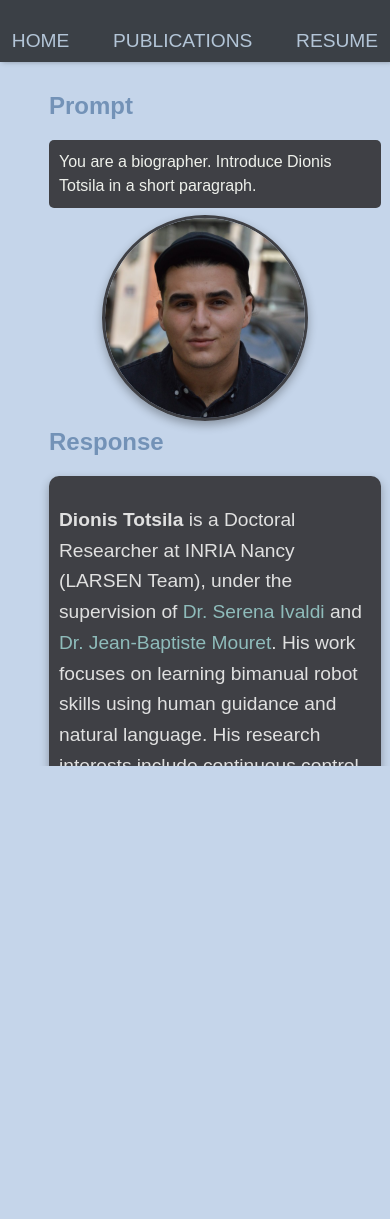
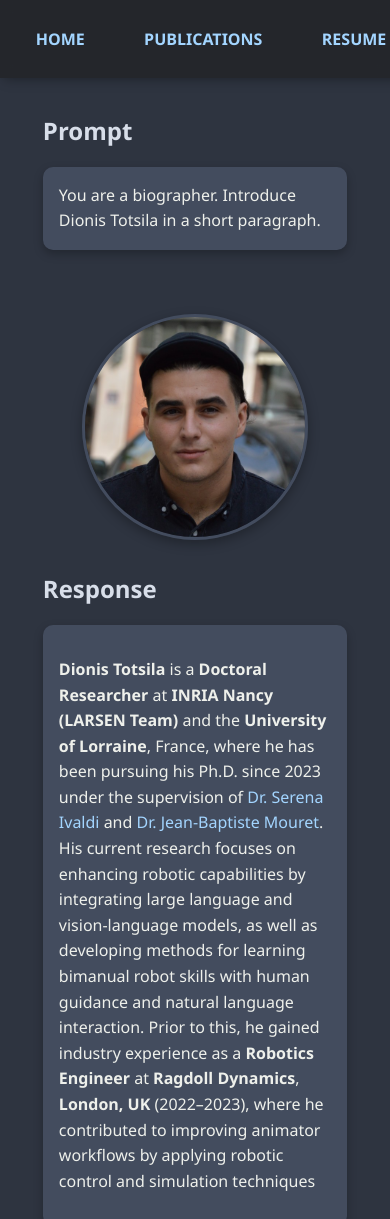
Before and after one commit to dtotsila/dtotsila.github.io, a plain HTML site: page index.html in a window 390 px wide. Shown: the top 1219 px of the page. Before the commit the page ends 844 px from the top, so only its background shows below. Drawn offline with nearby package versions, Linux system fonts and the light colour scheme.

Commit message:
niccceee ssstyleeee

```diff
--- a/css/socials.css
+++ b/css/socials.css
@@ -21,7 +21,7 @@
     vertical-align: middle;
     line-height: 100%;
     margin: 10%;
-    color: #cc5803;
+    color: #ebcb8b;
     /* border-radius: 10px; */
 }
 
--- a/css/style.css
+++ b/css/style.css
@@ -1,14 +1,12 @@
 /* General Styles */
 body {
-    font-family: 'Arial', sans-serif;
-    background-color: #c5d5ea;
+    font-family: 'Segoe UI', 'Arial', sans-serif;
+    background-color: #2E3440;
     color: #D8DEE9;
     margin: 0;
     padding: 0;
     display: flex;
-    height: 100vh;
-    justify-content: center;
-    align-items: flex-start;
+    min-height: 100vh;
     flex-direction: column;
 }
 
@@ -17,46 +15,47 @@ nav {
     position: fixed;
     top: 0;
     left: 0;
-    height: 100%;
-    width: 200px;
-    background-color: rgba(0, 0, 0, 0.7);
-    padding-top: 20px;
+    height: 100vh;
+    width: 220px;
+    background: rgba(30, 30, 30, 0.6);
+    backdrop-filter: blur(12px);
+    padding: 2rem 1rem;
     display: flex;
     flex-direction: column;
-    gap: 20px;
-    box-shadow: 2px 0 5px rgba(0, 0, 0, 0.3);
-    z-index: 10;
+    gap: 1.25rem;
+    box-shadow: 4px 0 12px rgba(0, 0, 0, 0.4);
+    z-index: 1000;
+    border-right: 1px solid rgba(255, 255, 255, 0.08);
 }
 
 nav a {
-    font-size: 1.2rem;
-    color: #b3c5d7;
+    font-size: 1rem;
+    font-weight: 600;
+    color: #a3d5ff;
     text-transform: uppercase;
-    padding: 10px;
-    text-align: center;
-    display: block;
-    /* remove underline */
+    padding: 0.75rem 1rem;
+    border-radius: 8px;
     text-decoration: none;
+    transition: all 0.3s ease;
 }
 
-nav a:hover {
-    background-color: #b3c5d7;
-    color: #2e3400;
+nav a:hover,
+nav a:focus {
+    background-color: rgba(163, 213, 255, 0.2);
+    color: #ffffff;
 }
 
-/* Main Content Area */
+/* Main Content */
 main {
-    margin-left: 200px;
-    padding: 20px;
-    width: calc(100% - 200px);
-    height: 100vh;
+    margin-left: 220px;
+    padding: 2rem;
+    flex: 1;
     overflow-y: auto;
     display: flex;
     flex-direction: column;
-    justify-content: flex-start;
 }
 
-/* Responsive Main Content for smaller screens */
+/* Responsive Navigation */
 @media (max-width: 768px) {
     nav {
         position: static;
@@ -64,12 +63,13 @@ main {
         height: auto;
         flex-direction: row;
         justify-content: space-around;
+        padding: 1rem;
+        backdrop-filter: blur(6px);
     }
 
     main {
         margin-left: 0;
-        width: 100%;
-        padding: 10px;
+        padding: 1rem;
     }
 
     .container {
@@ -78,252 +78,158 @@ main {
     }
 }
 
-/* Container for System Prompt and Dynamic Response */
+/* Content Container */
 .container {
-    width: 80%;
+    width: 85%;
+    max-width: 1000px;
     margin: 0 auto;
 }
 
-.container h2 {
-    /* font-size: 2rem; */
-    color: #7392b7;
-    /* text-align: center; */
-    margin-bottom: 20px;
-}
-/* System Prompt */
-.system-prompt {
-    background: #3f4045;
-    border: none;
+/* Text Blocks */
+.system-prompt,
+#dynamic-response {
+    background: #434c5e;
     color: #EEF0EB;
-    padding: 10px;
-    border-radius: 5px;
-    width: 100%;
+    padding: 1rem;
+    border-radius: 10px;
     font-size: 1rem;
-    line-height: 1.5;
-    display: block;
-    text-align: left;
-    padding: 10;
-    /* left align text */
-
+    line-height: 1.6;
+    margin-bottom: 1rem;
+    box-shadow: 0 4px 10px rgba(0, 0, 0, 0.25);
+    backdrop-filter: blur(6px);
 }
 
-.paper-title {
-    font-size: 1.5rem;
-    font-weight: 500;
-    color: #7392b7;
-    text-align: left;
+/* Titles & Labels */
+.paper-title,
+.cv-title {
+    font-size: 1.4rem;
+    font-weight: 600;
+    color: #a3d5ff;
 }
 
-.paper-venue {
-    font-size: 1.2rem;
-    font-weight: 500;
-    color: rgb(138, 145, 145);
-    text-align: left;
+.paper-venue,
+.cv-date {
+    font-size: 1rem;
     font-style: italic;
-    margin-bottom: 1%;
+    color: #8a9191;
+    margin-bottom: 0.5rem;
 }
 
-.cv-header{
-    /* font-size: 2rem; */
+.cv-company a {
+    font-size: 1.1rem;
     font-weight: 500;
-    color: #cc5803;
-    text-align: left;
-    margin-bottom: 1%;
-}
-.cv-date{
-
-    color: rgb(138, 145, 145);
-    text-align: left;
-    font-style: italic;
-    /* margin-bottom: 1%; */
-}
-
-.cv-company a{
-    font-size: 1.2rem;
-    font-weight: 500;
-    color: rgb(185, 195, 202);
-    text-align: left;
-    font-style: italic;
-    text-decoration: none;
-
-}
-
-.cv-title {
-    font-size: 1.5rem;
-    font-weight: 500;
-    color: #7392b7;
-    text-align: left;
-    line-height: 0.1px;
-
-}
-
-.paper-auth em{
-    /* bold */
-    font-weight: 900;
-
-    color: #ffffff;
-
-}
-
-/* Dynamic Content (Responses) */
-#dynamic-response {
-    font-size: 1.2rem;
-    line-height: 1.6;
-    margin-top: 20px;
-    color: #e0e0e0;
-    padding: 10px;
-    background: #3f4045;
-    border-radius: 10px;
-    backdrop-filter: blur(10px);
-    box-shadow: 0 4px 10px rgba(0, 0, 0, 0.3);
-    width: 100%;
-    text-align: left;
-    /* min-height: 150px; */
-
-}
-
-#dynamic-response a {
-    color: #8fbcbb;
+    color: #b9c3ca;
     text-decoration: none;
 }
 
-/* Glowing text effect */
+/* Author Highlight */
+.paper-auth em {
+    font-weight: bold;
+    color: #ffffff;
+}
+
+/* Glowing Text Animation */
 .glowing-text {
-    color: #e0e0e0;
-    font-size: 1.2rem;
+    font-size: 1.1rem;
     font-weight: 500;
-    text-align: left;
-    position: relative;
+    color: #ffffff;
     animation: glowing-text 1.5s ease-in-out infinite;
 }
 
 @keyframes glowing-text {
-    0% {
-        color: rgba(255, 255, 255, 0.3);
-    }
-
-    50% {
-        color: rgba(255, 255, 255, 1);
-    }
-
-    100% {
-        color: rgba(255, 255, 255, 0.3);
-    }
+    0%, 100% { color: rgba(255, 255, 255, 0.3); }
+    50% { color: rgba(255, 255, 255, 1); }
 }
 
-/* Image Container */
+/* Image Section */
 #image-container {
-    margin-top: 30px;
-    display: flex;
-    flex-direction: column;
-    justify-content: center;
-    align-items: center;
-    width: 100%;
-    max-width: 200px;
-    max-height: 200px;
-    margin: 0 auto;
-}
-
-/* Generating Image Message */
-#generating-image-message {
-    color: #ffffff;
-    font-size: 1.2rem;
-    font-style: italic;
-    background: rgba(0, 0, 0, 0.5);
-    backdrop-filter: blur(5px);
+    margin: 2rem auto;
     display: flex;
     justify-content: center;
     align-items: center;
-    padding: 20px;
-    border-radius: 10px;
-    width: 100%;
-    max-width: 200px;
-    text-align: center;
-    height: 200px;
-    margin: 0 auto;
+    max-width: 220px;
+    flex-direction: column;
 }
 
-/* Profile Image */
+#generating-image-message {
+    font-style: italic;
+    text-align: center;
+    padding: 1.5rem;
+    background: rgba(0, 0, 0, 0.5);
+    backdrop-filter: blur(6px);
+    border-radius: 10px;
+    color: #ffffff;
+    width: 100%;
+    max-width: 250px;
+    margin-top: 25%;
+}
+
 #profile-image {
     display: none;
     border-radius: 50%;
     max-width: 100%;
-    height: auto;
-    margin-top: 20px;
-    box-shadow: 0 4px 10px rgba(0, 0, 0, 0.3);
-    border: 3px solid #3f4045;
+    margin-top: 2rem;
+    border: 3px solid #434c5e;
+    box-shadow: 0 4px 12px rgba(0, 0, 0, 0.3);
 }
 
 /* Footer */
 footer {
-    background-color: rgba(0, 0, 0, 0.5);
+    background: rgba(0, 0, 0, 0.5);
     backdrop-filter: blur(10px);
     color: #ffffff;
     text-align: center;
-    padding: 20px;
+    padding: 1rem;
+    width: 100%;
     position: fixed;
     bottom: 0;
-    width: 100%;
 }
 
-/* Responsive Footer for smaller screens */
 @media (max-width: 768px) {
     footer {
         position: static;
-        padding: 10px;
+        padding: 0.75rem;
     }
 }
-.paper-urls{
-    /* center */
+
+/* Paper URLs */
+.paper-urls {
     display: flex;
-    justify-content: left;
+    justify-content: flex-start;
     align-items: center;
-    color: #cc5803;
-
+    gap: 1rem;
 }
 
 
-.fa-urls{
-    color: #cc5803;
-    font-size: 1.4rem;
-    margin-right: 2%;
-    margin-left: 1%;
-
-}
-/* Social Media Buttons Styles */
-
+/* Social Media */
 .social-media-container {
-    position: relative;
-    bottom: 0;
-    left: 25%;
-    padding: 10px;
-
     display: flex;
     justify-content: center;
     align-items: center;
-    width: 50%;
+    gap: 1.5rem;
+    width: 100%;
     margin-top: auto;
+    padding: 1rem;
+}
+
+.social-media-button {
+    display: inline-block;
+    text-align: center;
+}
+
+.fa, .fa-brands, .fa-urls {
+    font-size: 1.8rem;
+    color: #a3d5ff;
+    transition: color 0.3s ease;
+}
+
+.fa:hover, .fa-brands:hover, .fa-urls:hover {
+    color: #ffffff;
+}
+
+p a{
+    color: #a3d5ff;
+    /* remove underline */
+    text-decoration: none;
 
 }
-
-
-.social-media-button{
-    text-align: center;
-    display:inline-block;
-    vertical-align: middle;
-    line-height: 100%;
-    /* padding: 5%; */
-    /* border-radius: 10px; */
-}
-
-
-
-.fa {
-    font-size: 2rem;
-    margin-top: 20%;
-}
-
-.fa-brands{
-    font-size: 2rem;
-    margin-top: 20%;
-}
--- a/js/app.js
+++ b/js/app.js
@@ -29,7 +29,7 @@ function typeWriterWithMarkdown(element, markdownText, speed = 50) {
     let markdownContent = "";
 
     if (pageId === 'home-content') {
-      markdownContent = "**Dionis Totsila** is a Doctoral Researcher at INRIA Nancy (LARSEN Team), under the supervision of [Dr. Serena Ivaldi](https://members.loria.fr/SIvaldi/) and [Dr. Jean-Baptiste Mouret](https://members.loria.fr/JBMouret/). His work focuses on learning bimanual robot skills using human guidance and natural language. His research interests include continuous control using dynamical systems, Teleoperation, LLMs, VLMs, Multi-Modal Learning, and Whole-Body Control.";
+      markdownContent = "**Dionis Totsila** is a **Doctoral Researcher** at **INRIA Nancy (LARSEN Team)** and the **University of Lorraine**, France, where he has been pursuing his Ph.D. since 2023 under the supervision of [Dr. Serena Ivaldi](https://members.loria.fr/SIvaldi/) and [Dr. Jean-Baptiste Mouret](https://members.loria.fr/JBMouret/). His current research focuses on enhancing robotic capabilities by integrating large language and vision-language models, as well as developing methods for learning bimanual robot skills with human guidance and natural language interaction. Prior to this, he gained industry experience as a **Robotics Engineer** at **Ragdoll Dynamics**, **London, UK** (2022–2023), where he contributed to improving animator workflows by applying robotic control and simulation techniques in Maya. Dionis also held a research role at the **AI Group** of the **Laboratory of Information Systems and Artificial Intelligence**, **University of Patras** (2021–2023), where he worked on advancing neural dynamic policies, reinforcement learning, learning from demonstration, and optimal control strategies. He is passionate about bridging the gap between artificial intelligence research and real-world applications, with interests in robot learning, human-robot interaction, and autonomous skill acquisition.";
     }
     else if (pageId === 'publications') {
 
```
Also changed, not shown: css/buttons.css (line endings or trailing spaces).
